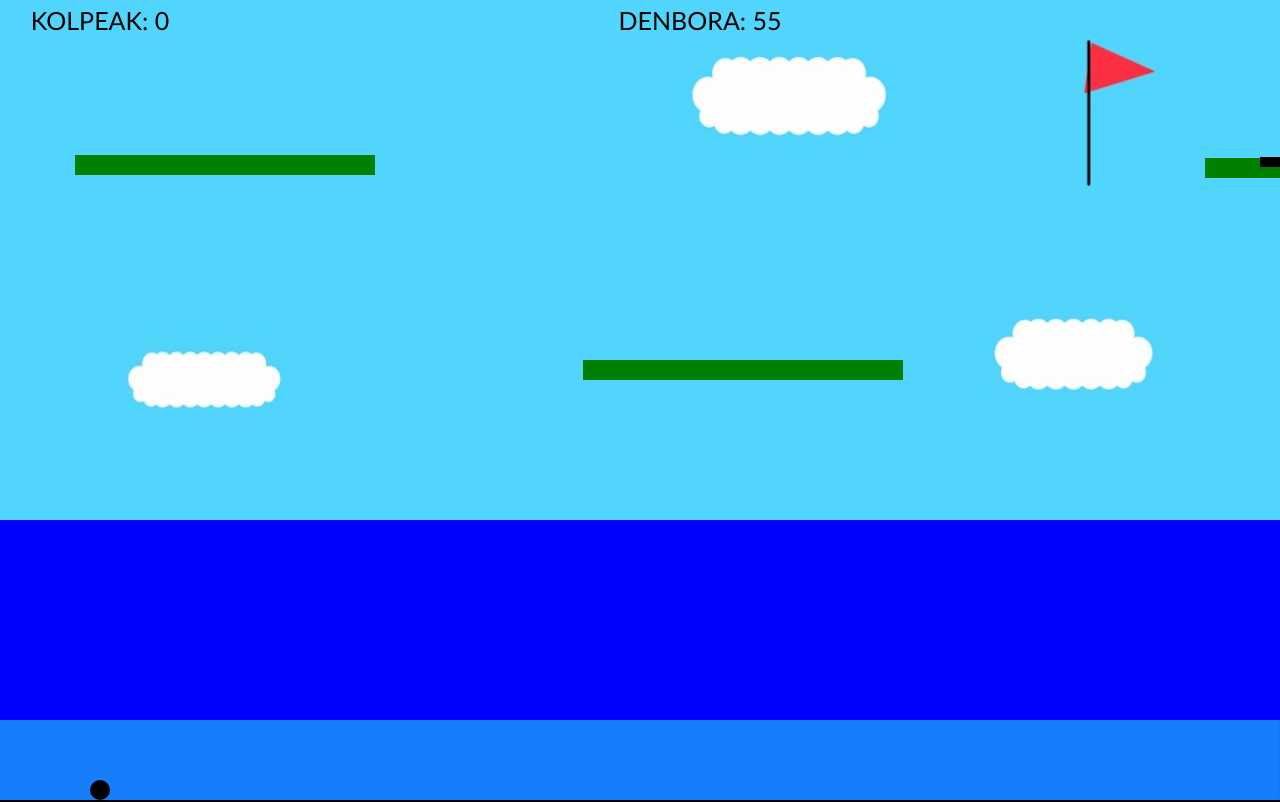
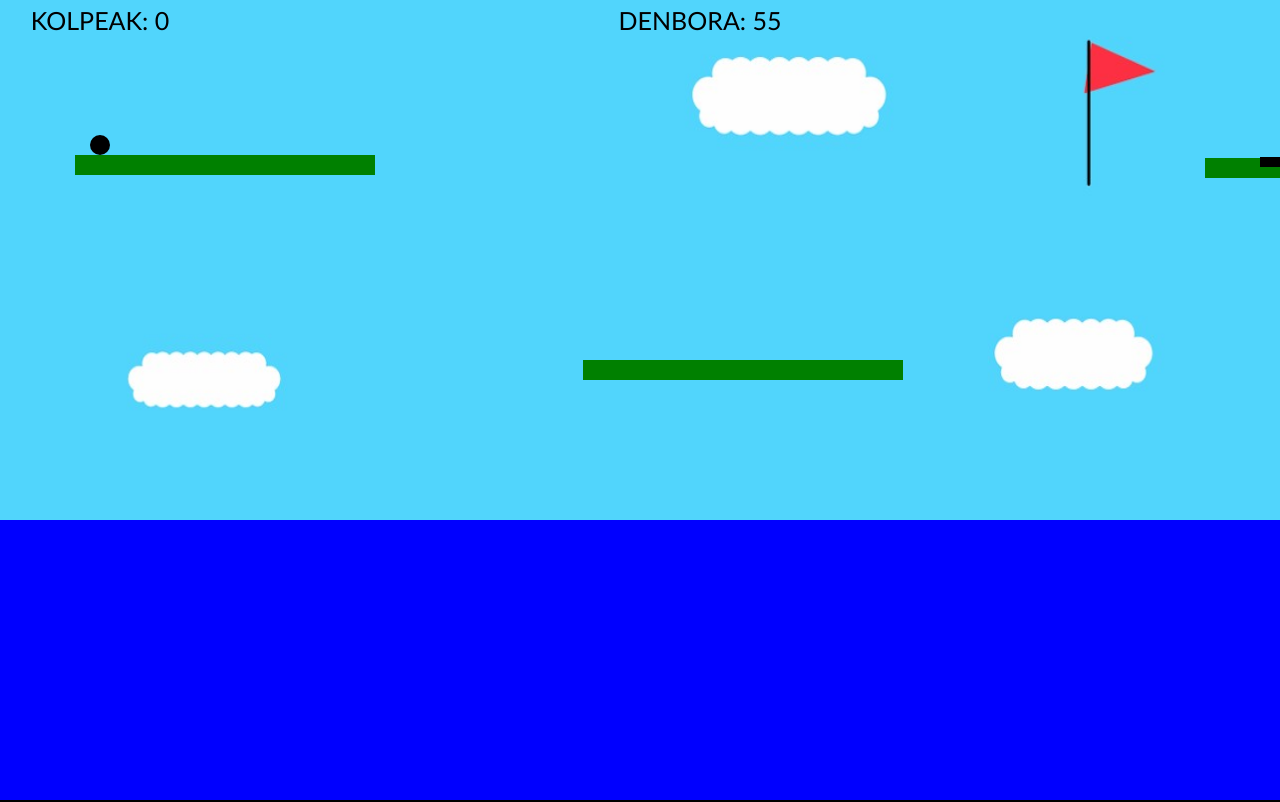
Before and after one commit to JlasaiUni/HTML_golf-2, a plain HTML site: page jokoa/nibelak/1nibela.html in a window 1280 px wide. Drawn offline with Linux system fonts and the light colour scheme.

Commit message:
1.nibela konpondu

```diff
--- a/jokoa/nibelak/1nibela.html
+++ b/jokoa/nibelak/1nibela.html
@@ -42,7 +42,7 @@
 
         const ball = {
             x: 100,
-            y: 1000,
+            y: 100,
             radius: 10,
             dx: 0,
             dy: 0,
@@ -58,7 +58,7 @@
             { x: 583, y: 360, width: 320, height: 20, type: 'grass' },
             { x: 1205, y: 158, width: 260, height: 20, type: 'grass' },
             { x: 1260, y: 157, width: 120, height: 10, type: 'hole' },
-            { x: -2000, y: 520, width: 20000, height: 200, type: 'water' }
+            { x: -2000, y: 520, width: 20000, height: 2000, type: 'water' }
         ];
 
         function drawPlatforms() {
```
